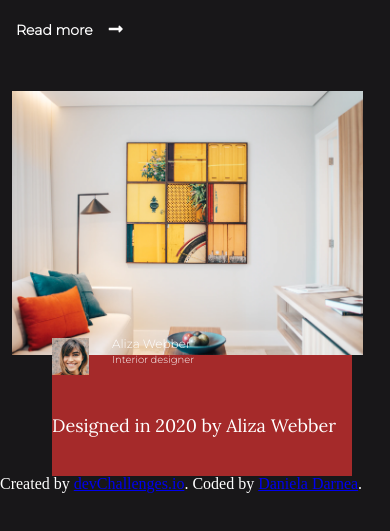
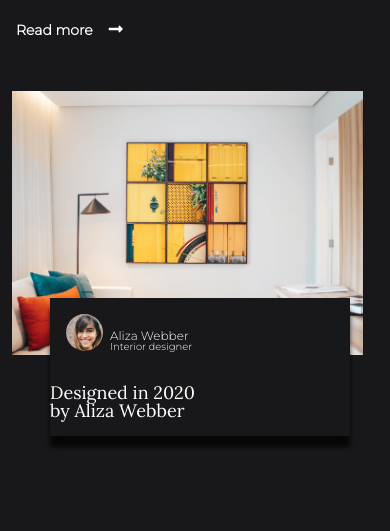
Before and after one commit to mdanieladla/interior-consultant, a plain HTML site: page index.html in a window 390 px wide. Shown: the part 209-740 px from the top of the page. Drawn offline with nearby package versions, Linux system fonts and the light colour scheme.

Commit message:
improved mobile version

```diff
--- a/index.html
+++ b/index.html
@@ -50,17 +50,20 @@
           />
           <div class="info-girl">
             <img src="./images/photo2.png" alt="aliza" class="image-aliza" />
-            <div>
+            <div class="designer-info">
               <h3 class="name">Aliza Webber</h3>
               <small class="position">Interior designer</small>
             </div>
-            <h3 class="copy">Designed in 2020 by Aliza Webber</h3>
+            <h3 class="copy">
+              Designed in 2020<br />
+              by Aliza Webber
+            </h3>
           </div>
         </div>
       </article>
     </main>
     <!-- <i class="fas fa-times"></i> close x-->
-    <footer class="footer">
+    <!-- <footer class="footer">
       <div class="attribution">
         Created by
         <a href="http://www.devchallenges.io" target="_blank"
@@ -70,7 +73,7 @@
           >Daniela Darnea</a
         >.
       </div>
-    </footer>
+    </footer> -->
     <script src="./scripts/main.js"></script>
   </body>
 </html>
--- a/styles/main.css
+++ b/styles/main.css
@@ -36,6 +36,10 @@ body{
 }
 
 /*MAIN*/
+.main__container{
+    max-width: 350px;
+}
+
 .main-title{
     color: white;
     font-family: 'Lora', serif;
@@ -77,19 +81,32 @@ body{
 }
 
 .info-girl{
-    margin: -20px 23px 0 52px;
+    /* margin: 0px 10px; */
     width: 300px;
     height: 138px;
-    background-color: brown;
-    /* background-color:  #181719; */
-    box-shadow:  0px 4px 4px 0px rgba(0, 0, 0, 0,25);
+    /* background-color: brown; */
+    background-color:  #181719;
+    -webkit-box-shadow: 0px 11px 5px 0px rgba(0,0,0,0.75);
+-moz-box-shadow: 0px 11px 5px 0px rgba(0,0,0,0.75);
+box-shadow: 0px 11px 5px 0px rgba(0,0,0,0.75);
     display: grid;
     grid-template-columns: 20% 80%;
+    position: relative;
+    bottom: 60px;
+    left: 50px;
 }
 
 .image-aliza{
+    margin: 1rem;
+    border-radius: 50%;
     width: 37px;
     height: 37px;
+}
+
+.designer-info{
+    display: flex;
+    flex-direction: column;
+    justify-content: center;
 }
 
 .name{
```
